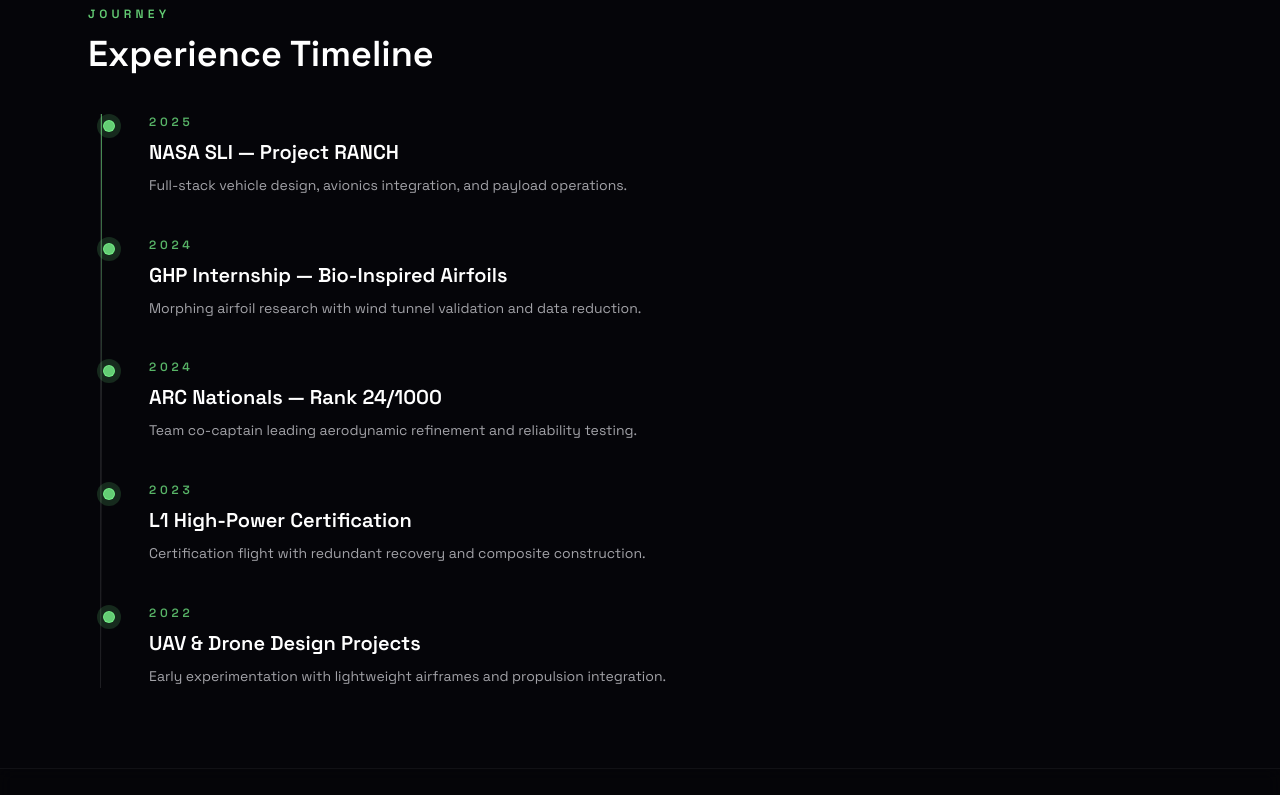
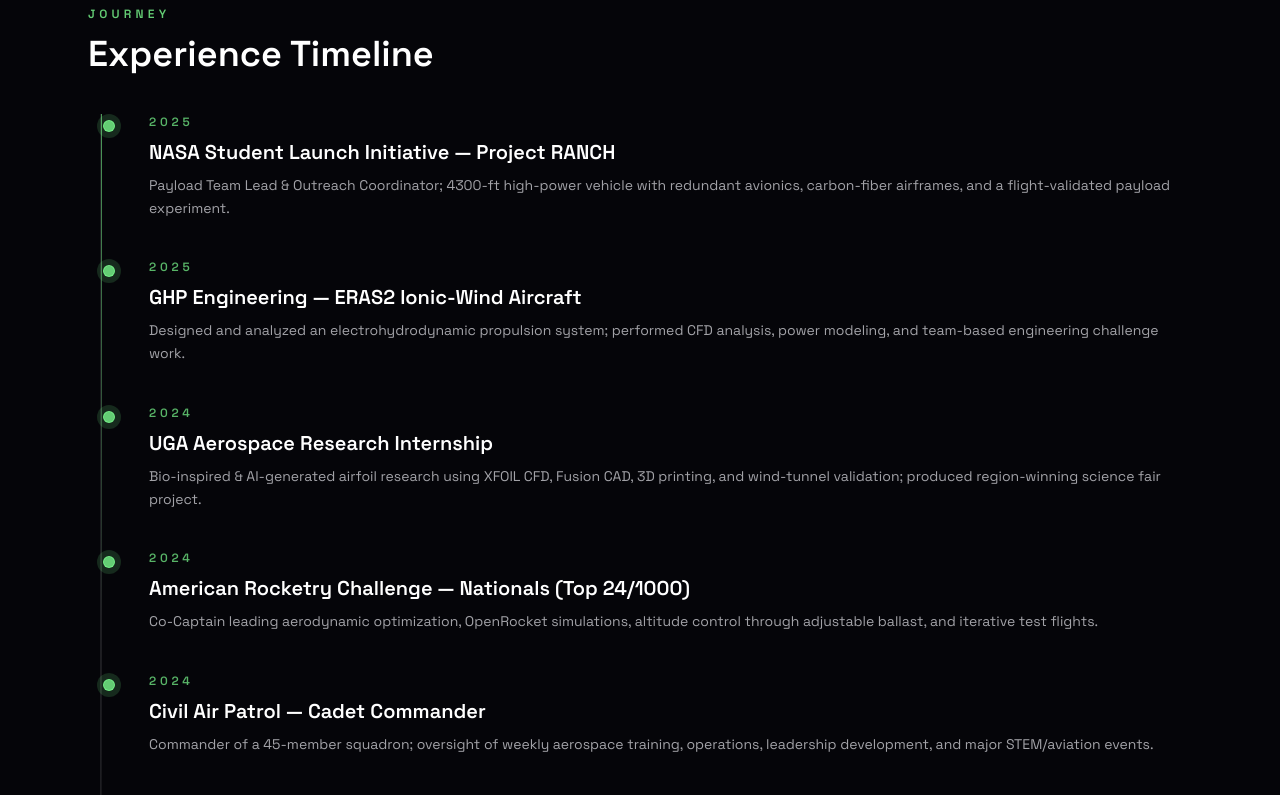
Before and after one commit to saahildoshi/saahildoshi-portfolio, a Next.js app: page / in a window 1280 px wide. Shown: the part 2120-2915 px from the top of the page. Built offline with nearby package versions, Linux system fonts and the light colour scheme.

Commit message:
Update TIMELINE with detailed project entries

```diff
--- a/src/app/page.tsx
+++ b/src/app/page.tsx
@@ -94,12 +94,56 @@
 ];
 
 const TIMELINE: TimelineItem[] = [
-  { year: '2025', title: 'NASA SLI — Project RANCH', detail: 'Full-stack vehicle design, avionics integration, and payload operations.' },
-  { year: '2024', title: 'GHP Internship — Bio-Inspired Airfoils', detail: 'Morphing airfoil research with wind tunnel validation and data reduction.' },
-  { year: '2024', title: 'ARC Nationals — Rank 24/1000', detail: 'Team co-captain leading aerodynamic refinement and reliability testing.' },
-  { year: '2023', title: 'L1 High-Power Certification', detail: 'Certification flight with redundant recovery and composite construction.' },
-  { year: '2022', title: 'UAV & Drone Design Projects', detail: 'Early experimentation with lightweight airframes and propulsion integration.' },
+  {
+    year: '2025',
+    title: 'NASA Student Launch Initiative — Project RANCH',
+    detail:
+      'Payload Team Lead & Outreach Coordinator; 4300-ft high-power vehicle with redundant avionics, carbon-fiber airframes, and a flight-validated payload experiment.',
+  },
+  {
+    year: '2025',
+    title: 'GHP Engineering — ERAS2 Ionic-Wind Aircraft',
+    detail:
+      'Designed and analyzed an electrohydrodynamic propulsion system; performed CFD analysis, power modeling, and team-based engineering challenge work.',
+  },
+  {
+    year: '2024',
+    title: 'UGA Aerospace Research Internship',
+    detail:
+      'Bio-inspired & AI-generated airfoil research using XFOIL CFD, Fusion CAD, 3D printing, and wind-tunnel validation; produced region-winning science fair project.',
+  },
+  {
+    year: '2024',
+    title: 'American Rocketry Challenge — Nationals (Top 24/1000)',
+    detail:
+      'Co-Captain leading aerodynamic optimization, OpenRocket simulations, altitude control through adjustable ballast, and iterative test flights.',
+  },
+  {
+    year: '2024',
+    title: 'Civil Air Patrol — Cadet Commander',
+    detail:
+      'Commander of a 45-member squadron; oversight of weekly aerospace training, operations, leadership development, and major STEM/aviation events.',
+  },
+  {
+    year: '2023',
+    title: 'Level 1 High-Power Rocketry Certification',
+    detail:
+      'Completed certification flight with composite airframe, safe deployment sequencing, and documented verification procedures.',
+  },
+  {
+    year: '2023',
+    title: 'Science Olympiad — Wright Stuff',
+    detail:
+      'Designed and built electric aircraft prototypes optimizing lift and endurance for state-level competition.',
+  },
+  {
+    year: '2022',
+    title: 'Early UAV & Rocketry Projects',
+    detail:
+      'Independent experimentation with drone airframes, wind-tunnel prototypes, and mid-power rocketry fundamentals.',
+  },
 ];
+
 
 export default function HomePage() {
   return (
```
